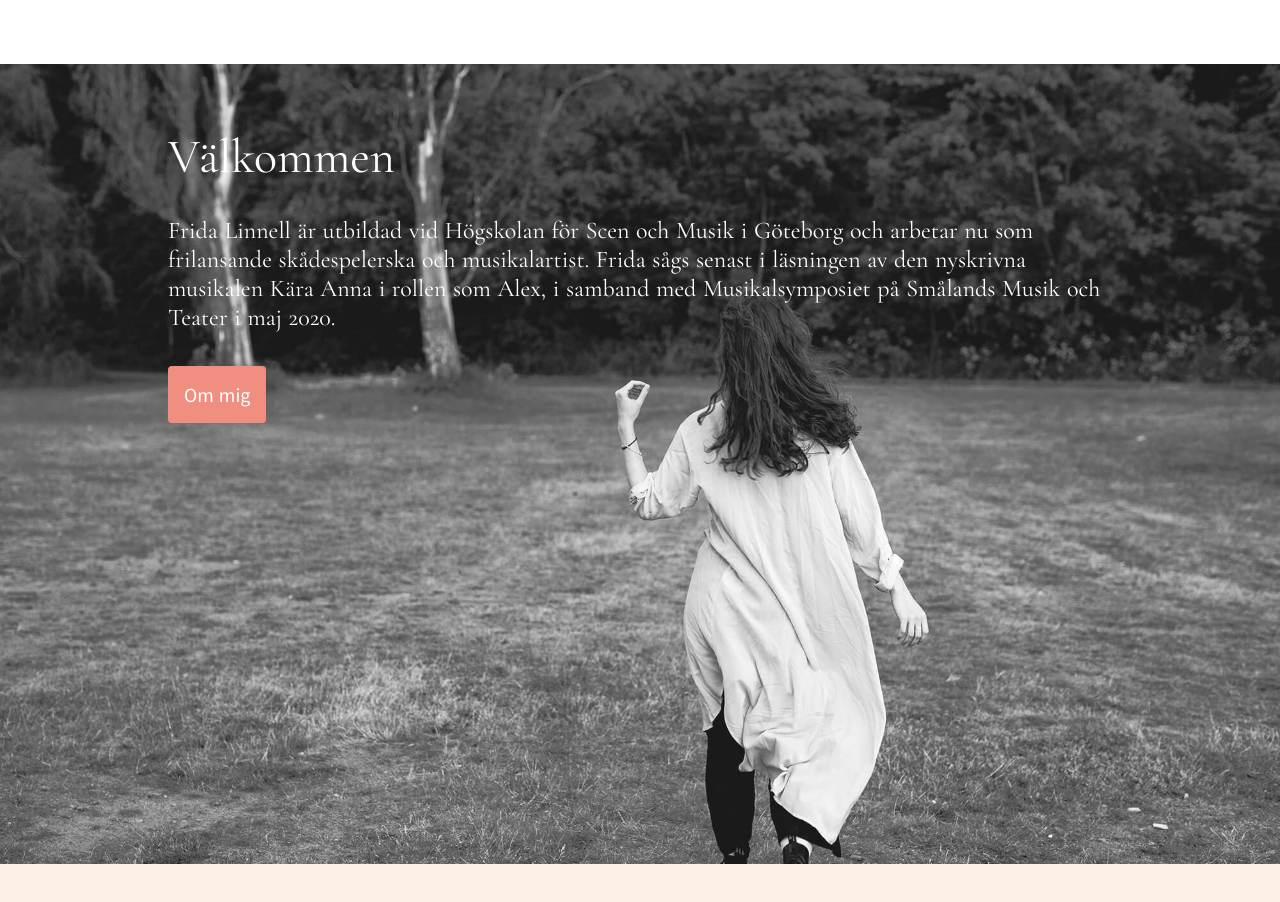
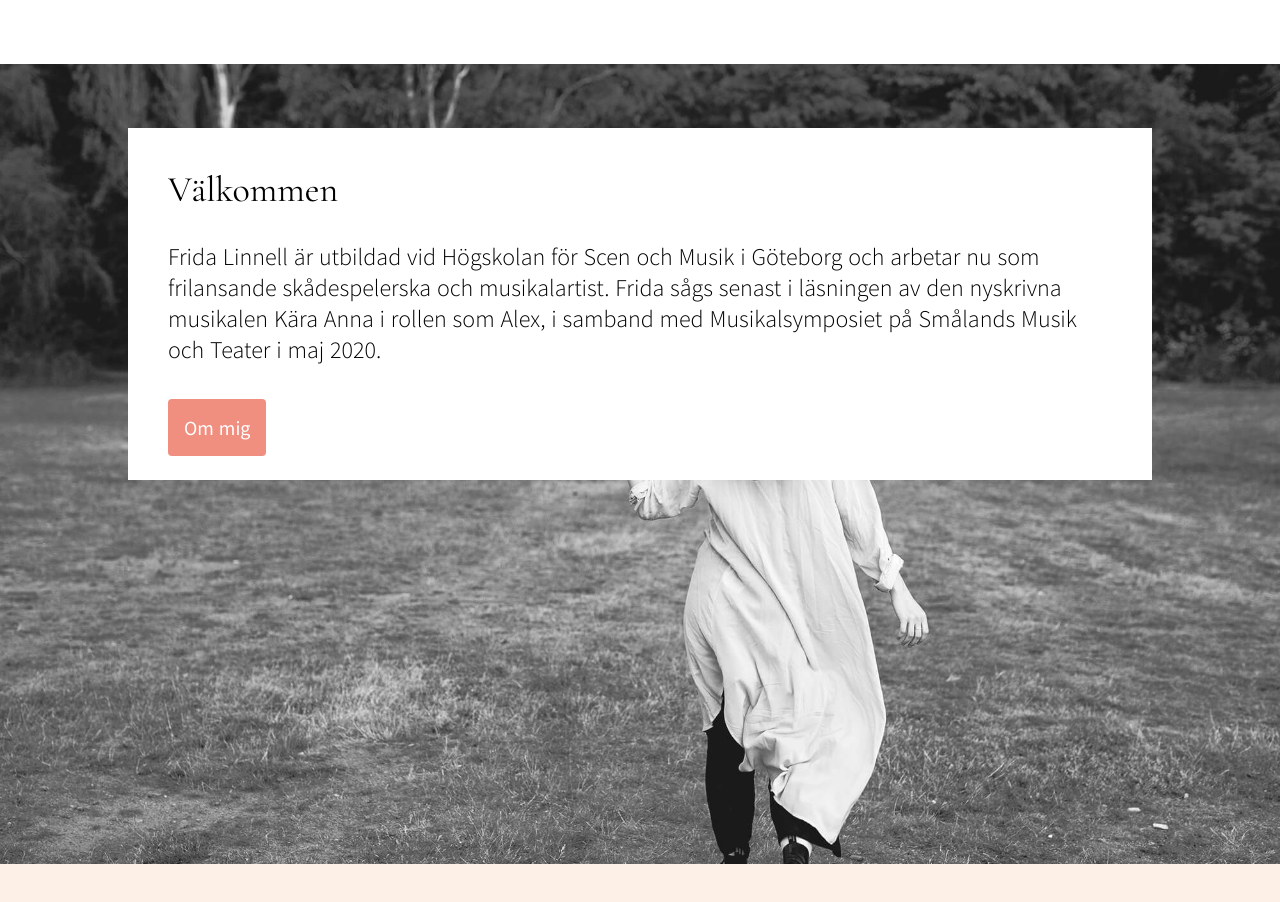
Before and after one commit to kindstrom-solutions/fridalinnell, a Nuxt app: page / in a window 1280 px wide. Shown: the part 1000-1902 px from the top of the page. Built offline with nearby package versions, Linux system fonts and the light colour scheme.

Commit message:
Fix box on home page

```diff
--- a/pages/index.vue
+++ b/pages/index.vue
@@ -11,14 +11,16 @@
       <h3>skådespelerska / sångerska / musikalartist</h3>
     </div>
     <div class="big-image info-section">
-      <div class="image-welcome">
+      <div class="info-box">
+        <div class="box-welcome">
           Välkommen
         </div>
-      <div class="image-text">
+        <div class="box-text">
           Frida Linnell är utbildad vid Högskolan för Scen och Musik i Göteborg och arbetar nu som frilansande skådespelerska och musikalartist.
           Frida sågs senast i läsningen av den nyskrivna musikalen Kära Anna i rollen som Alex, i samband med Musikalsymposiet på Smålands Musik och Teater i maj 2020.
         </div>
-      <nuxt-link to="/om-mig" class="image-button">Om mig</nuxt-link>
+        <nuxt-link to="/om-mig" class="box-button">Om mig</nuxt-link>
+      </div>
     </div>
     <div class="quote-section">
       <h2>“I Frida Linnell bor en framtida musikalstjärna helt klart”</h2>
@@ -46,21 +48,33 @@ export default {}
     padding: 5vw 10vw 4vw 10vw;
   }
 
-  .image-welcome {
-    padding: 0 40px;
+  .info-box {
+    padding: 40px;
+    background-color: #fff;
+
+    .box-welcome {
       font-size: 48px;
-    color: #fff;
+      color: #000;
       margin-bottom: 30px;
+
+      @media screen and (min-width: 350px) {
+        font-size: 36px;
       }
-  .image-text {
-    padding: 0 40px;
+    }
+    .box-text {
+      font-family: 'Source Sans Pro', sans-serif;
+      font-weight: 300;
       margin-bottom: 50px;
+      font-size: 18px;
+      color: #000;
+
+      @media screen and (min-width: 350px) {
         font-size: 24px;
-    color: #fff;
       }
-  .image-button {
+    }
+    .box-button {
       font-family: 'Source Sans Pro', sans-serif;
-    margin: 0 40px;
+      // margin: 0 40px;
       padding: 16px;
       width: 104px;
       border-radius: 4px;
@@ -69,6 +83,7 @@ export default {}
       background-color: #f08e80;
       border-color: #f08e80;
       text-decoration: none;
+    }
   }
 }
 
```
Lines whose indentation alone changed are shown as unchanged.
